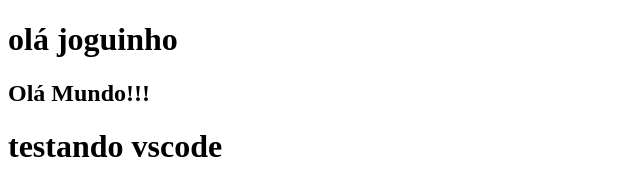
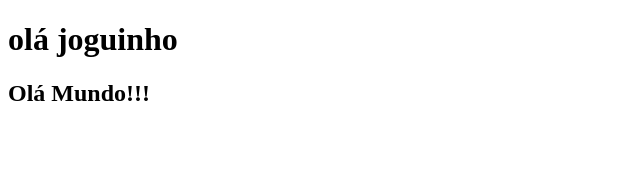
Before and after one commit to BpeGabriel/aprendendo-git-e-guthub, a plain HTML site: page index.html in a window 1280 px wide. Shown: the whole page, without its empty margins (0-640 px from the left). Drawn offline with Linux system fonts and the light colour scheme.

Commit message:
voltando atras

```diff
--- a/index.html
+++ b/index.html
@@ -8,6 +8,5 @@
 <body>
     <h1>olá joguinho</h1>
     <h2>Olá Mundo!!!</h2>
-    <h1>testando vscode</h1>
 </body>
 </html>
```
